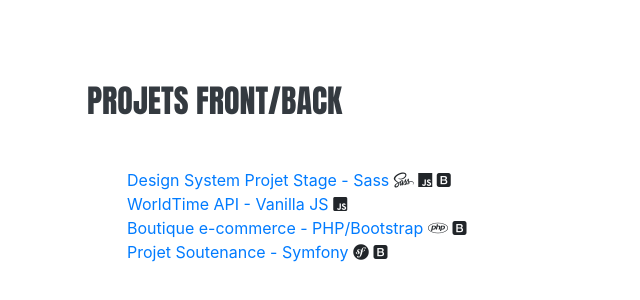
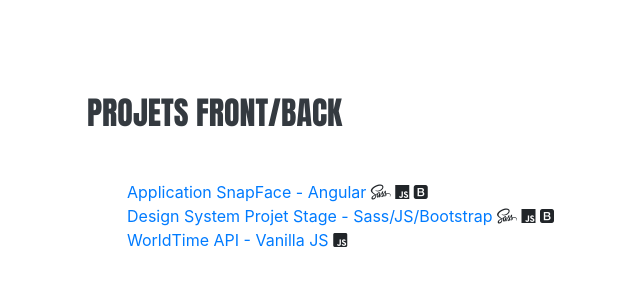
Before and after one commit to MelodieBo/resume2021, a website with bundled scripts: page index.html in a window 1280 px wide. Shown: the part 6102-6402 px from the top of the page, without its empty margins (233-873 px from the left). Built offline with nearby package versions, Linux system fonts and the light colour scheme; a web font is replaced by a local one.

Commit message:
add project

```diff
--- a/index.html
+++ b/index.html
@@ -415,7 +415,7 @@
     <section class="resume-section p-3 p-lg-5 d-flex align-items-center" id="interests">
       <div class="w-100">
         <h2 class="mb-5">Intérêts</h2>
-        <p>Le développement web, le graphisme, le cinéma, la musique, les festivals, le handlettering, la danse et la IPA. J'aime aussi voyager, j'ai récemment eu la chance de découvrir le Canada, les grands et magnifiques paysages de Québec, le Saint-Laurent, la croisière aux baleines de Tadoussac et la ville de Montréal. </p>
+        <p>Le développement web, le graphisme, le cinéma, la musique, les festivals, le handlettering, la danse et la IPA. J'aime aussi voyager, j'ai eu la chance de découvrir le Canada en août 2018, les grands et magnifiques paysages de Québec, le Saint-Laurent, la croisière aux baleines de Tadoussac et la ville de Montréal.</p>
         <p class="mb-0"></p>
       </div>
     </section>
@@ -425,7 +425,13 @@
         <h2 class="mb-5">PROJETS FRONT/BACK</h2>
         <ul class="fa-ul mb-0" id="project">
           <li>
-            <a target="blank" href="https://melodiebo.github.io/designsystemproject/">Design System Projet Stage - Sass</a>
+            <a target="blank" href="https://melodiebo.github.io/snapface/facesnaps">Application SnapFace - Angular</a>
+            <i class="fab fa-sass"></i>
+            <i class="fab fa-js"></i>
+            <i class="fab fa-bootstrap"></i>
+          </li>
+          <li>
+            <a target="blank" href="https://melodiebo.github.io/designsystemproject/">Design System Projet Stage - Sass/JS/Bootstrap</a>
             <i class="fab fa-sass"></i>
             <i class="fab fa-js"></i>
             <i class="fab fa-bootstrap"></i>
@@ -434,17 +440,6 @@
             <a target="blank" href="https://melodiebo.github.io/worldtimeApp/">WorldTime API - Vanilla JS</a>
             <i class="fab fa-js-square"></i>
           </li>
-          <li>
-            <a target="blank" href="https://github.com/MelodieBo/boutiquePHP">Boutique e-commerce - PHP/Bootstrap</a>
-            <i class="fab fa-php"></i>
-            <i class="fab fa-bootstrap"></i>
-          </li>
-          <li>
-            <a target="blank" href="https://github.com/MelodieBo/swap">Projet Soutenance - Symfony</a>
-            <i class="fab fa-symfony"></i>
-            <i class="fab fa-bootstrap"></i>
-          </li>
-          <li>
         </ul>
       </div>
     </section>
```
